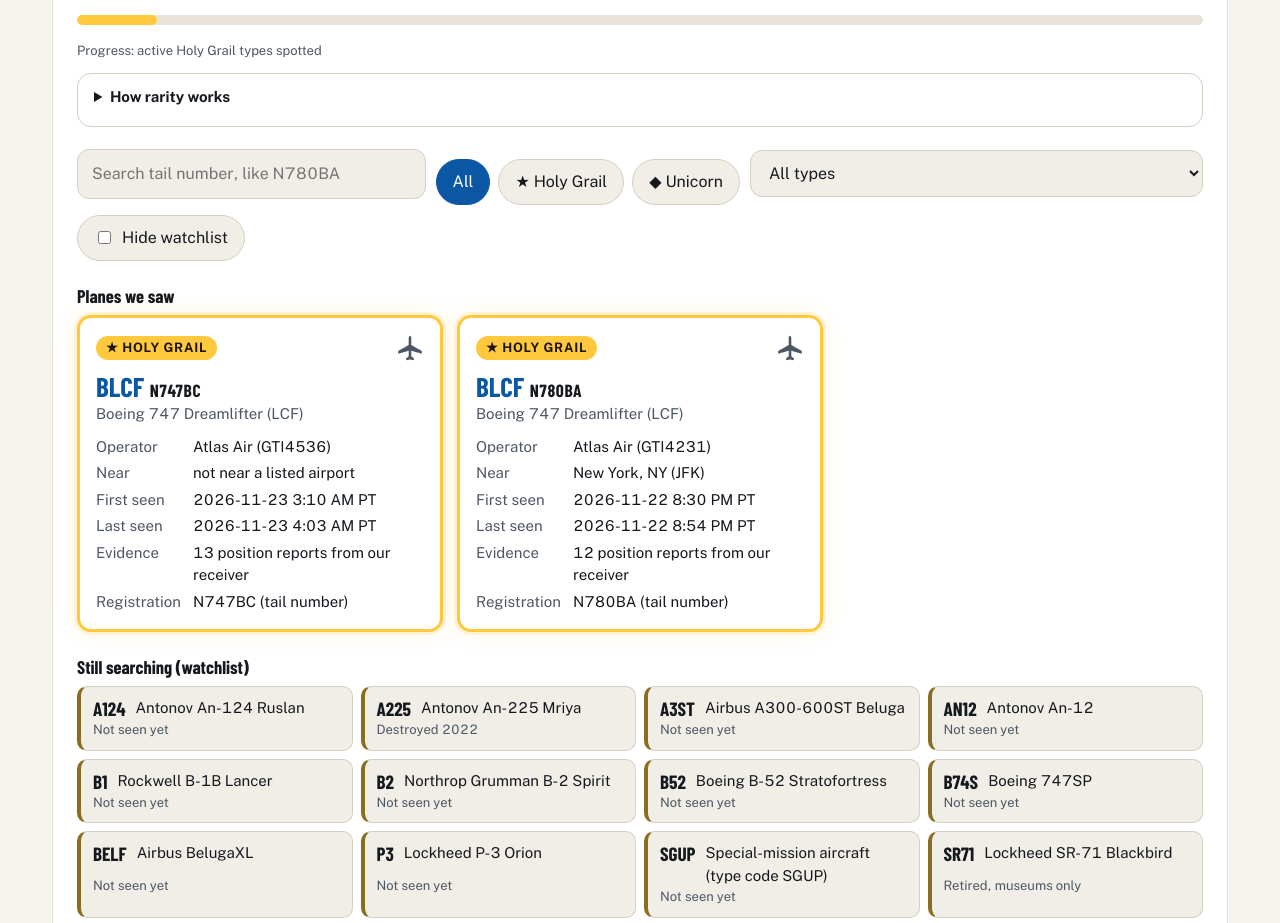
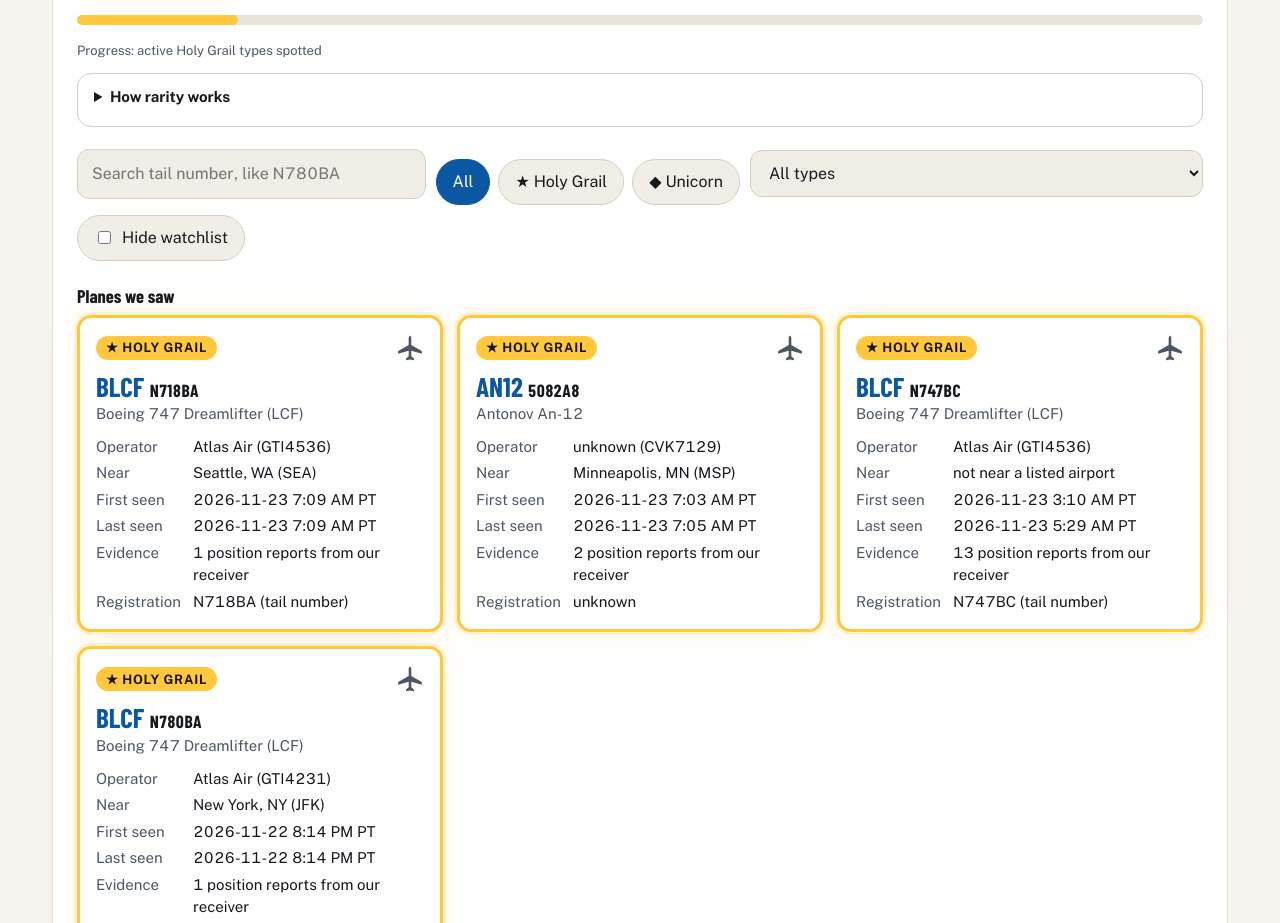
Before and after one commit to Zuggary/airtraveldesklive, a plain HTML site: page spotters-log/rare/index.html in a window 1280 px wide. Shown: the part 409-1332 px from the top of the page. Drawn offline with Linux system fonts and the light colour scheme.

Commit message:
Rare plane log: data update 2026-11-23 15:11 UTC

```diff
--- a/spotters-log/rare/index.html
+++ b/spotters-log/rare/index.html
@@ -18,7 +18,7 @@
   </header><div class="container"><main class="rl" id="main-content"><article class="prose-card prose-card--wide"><nav class="crumb"><a href="/">Air Travel Desk</a> / <a href="/spotters-log/">Spotter's Log</a> / Rare planes</nav>
 <h1>Rare plane log</h1>
 <p class="lede">Every Unicorn and Holy Grail plane our stream has tracked. Holy Grail first. Times are Pacific.</p>
-<p class="fresh">From our own flight database. The stream logs every plane once a minute; this page refreshes every hour. Last new sighting: 2026-11-23 4:03 AM PT.</p>
+<p class="fresh">From our own flight database. The stream logs every plane once a minute; this page refreshes every hour. Last new sighting: 2026-11-23 7:09 AM PT.</p>
 <div class="stats" id="stats" aria-live="polite"></div>
 <div class="progress" aria-hidden="true"><i id="prog"></i></div><p class="plabel">Progress: active Holy Grail types spotted</p>
 <details class="tiers"><summary>How rarity works</summary><p><b class="k legendary">★ Holy Grail</b> planes are on our watchlist: Dreamlifters, Belugas, bombers, spy planes and hurricane hunters. <b class="k epic">◆ Unicorn</b> types show up on our map only a handful of times. Gold solid outline = Holy Grail. Purple dashed outline = Unicorn. A plane counts once we see its type on the live map. The An-225 (destroyed 2022) and SR-71 (retired) stay on the list as history; they do not count toward your progress. We track planes on the live ADS-B map of the stream area (US airspace near our airports). Registration means the tail number painted on the plane.</p></details>
--- a/spotters-log/rare/rare-log.json
+++ b/spotters-log/rare/rare-log.json
@@ -7,7 +7,7 @@
   "epic": "Unicorn",
   "legendary": "Holy Grail"
  },
- "generated": "2026-11-23 4:07 AM PT",
+ "generated": "2026-11-23 7:11 AM PT",
  "data_since": "2026-11-22 8:30 PM PT",
  "source": "Air Travel Desk stream database (ADS-B positions from adsb.lol, ODbL)",
  "types": [
@@ -39,8 +39,8 @@
    "type": "AN12",
    "tier": "legendary",
    "times_seen": 0,
-   "planes": 0,
-   "last_seen": null,
+   "planes": 1,
+   "last_seen": "2026-11-23 7:05 AM PT",
    "provisional": true
   },
   {
@@ -87,8 +87,8 @@
    "type": "BLCF",
    "tier": "legendary",
    "times_seen": 2,
-   "planes": 2,
-   "last_seen": "2026-11-23 4:03 AM PT",
+   "planes": 3,
+   "last_seen": "2026-11-23 7:09 AM PT",
    "provisional": true
   },
   {
@@ -143,6 +143,34 @@
  "sightings": [
   {
    "type": "BLCF",
+   "hex": "a999df",
+   "tail": "N718BA",
+   "callsign": "GTI4536",
+   "operator": "Atlas Air",
+   "airport": "SEA",
+   "city": "Seattle, WA",
+   "first_seen": "2026-11-23 7:09 AM PT",
+   "last_seen": "2026-11-23 7:09 AM PT",
+   "last_seen_utc": "2026-11-23 07:09:37.1-08",
+   "pings": 1,
+   "track": [[46.7872,-123.258,null,null],[47.5492,-122.4517,9275,0.0]]
+  },
+  {
+   "type": "AN12",
+   "hex": "5082a8",
+   "tail": null,
+   "callsign": "CVK7129",
+   "operator": null,
+   "airport": "MSP",
+   "city": "Minneapolis, MN",
+   "first_seen": "2026-11-23 7:03 AM PT",
+   "last_seen": "2026-11-23 7:05 AM PT",
+   "last_seen_utc": "2026-11-23 07:05:35.6-08",
+   "pings": 2,
+   "track": [[44.5899,-93.2039,10650,0.0],[44.4521,-93.0943,11625,1.9]]
+  },
+  {
+   "type": "BLCF",
    "hex": "aa0ca7",
    "tail": "N747BC",
    "callsign": "GTI4536",
@@ -150,10 +178,10 @@
    "airport": null,
    "city": null,
    "first_seen": "2026-11-23 3:10 AM PT",
-   "last_seen": "2026-11-23 4:03 AM PT",
-   "last_seen_utc": "2026-11-23 04:03:30.1-08",
+   "last_seen": "2026-11-23 5:29 AM PT",
+   "last_seen_utc": "2026-11-23 05:29:53.6-08",
    "pings": 13,
-   "track": [[46.6501,-92.3036,35000,0.0],[45.4643,-91.3108,35000,10.0],[44.2883,-90.3712,35000,20.0],[42.9457,-89.1452,35000,32.0],[41.6817,-88.049,35000,43.4],[40.6337,-87.092,35000,53.4]]
+   "track": [[46.6501,-92.3036,35000,0.0],[45.4643,-91.3108,35000,10.0],[44.2883,-90.3712,35000,20.0],[42.9457,-89.1452,35000,32.0],[41.6817,-88.049,35000,43.4],[40.6337,-87.092,35000,53.4],[39.4662,-86.0797,35000,64.4],[38.4028,-85.1181,35000,74.4],[35.6823,-82.8032,35000,99.8],[34.6172,-82.0131,28350,109.8],[33.6498,-81.1911,22125,119.8],[32.9731,-80.3967,5425,129.8],[32.8043,-79.9659,2025,139.8]]
   },
   {
    "type": "BLCF",
@@ -163,11 +191,11 @@
    "operator": "Atlas Air",
    "airport": "JFK",
    "city": "New York, NY",
-   "first_seen": "2026-11-22 8:30 PM PT",
-   "last_seen": "2026-11-22 8:54 PM PT",
-   "last_seen_utc": "2026-11-22 20:54:14-08",
-   "pings": 12,
-   "track": [[40.6521,-73.795,null,0.0]]
+   "first_seen": "2026-11-22 8:14 PM PT",
+   "last_seen": "2026-11-22 8:14 PM PT",
+   "last_seen_utc": "2026-11-22 20:14:14.4-08",
+   "pings": 1,
+   "track": [[42.5872,-68.798,null,null],[42.0701,-70.3138,null,null],[41.3999,-71.6874,null,null],[40.8984,-72.8291,null,null],[40.3394,-73.4978,null,null],[40.3409,-73.8389,null,null],[40.6391,-73.7723,null,null],[40.6521,-73.795,null,0.0]]
   }
  ]
 }
```
Also changed, not shown: spotters-log/index.html (+1 -1 lines), spotters-log/rare/type/AN12.html (+1 -1 lines), spotters-log/rare/type/BLCF.html (+1 -1 lines).
